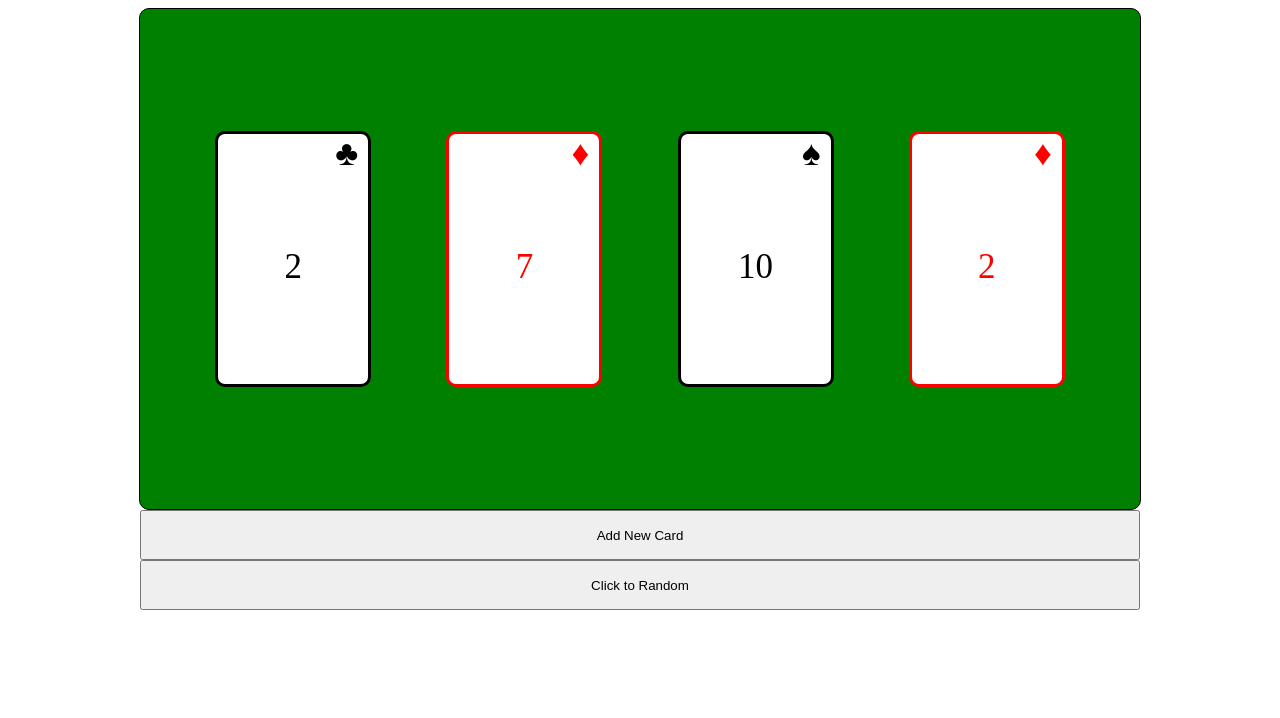
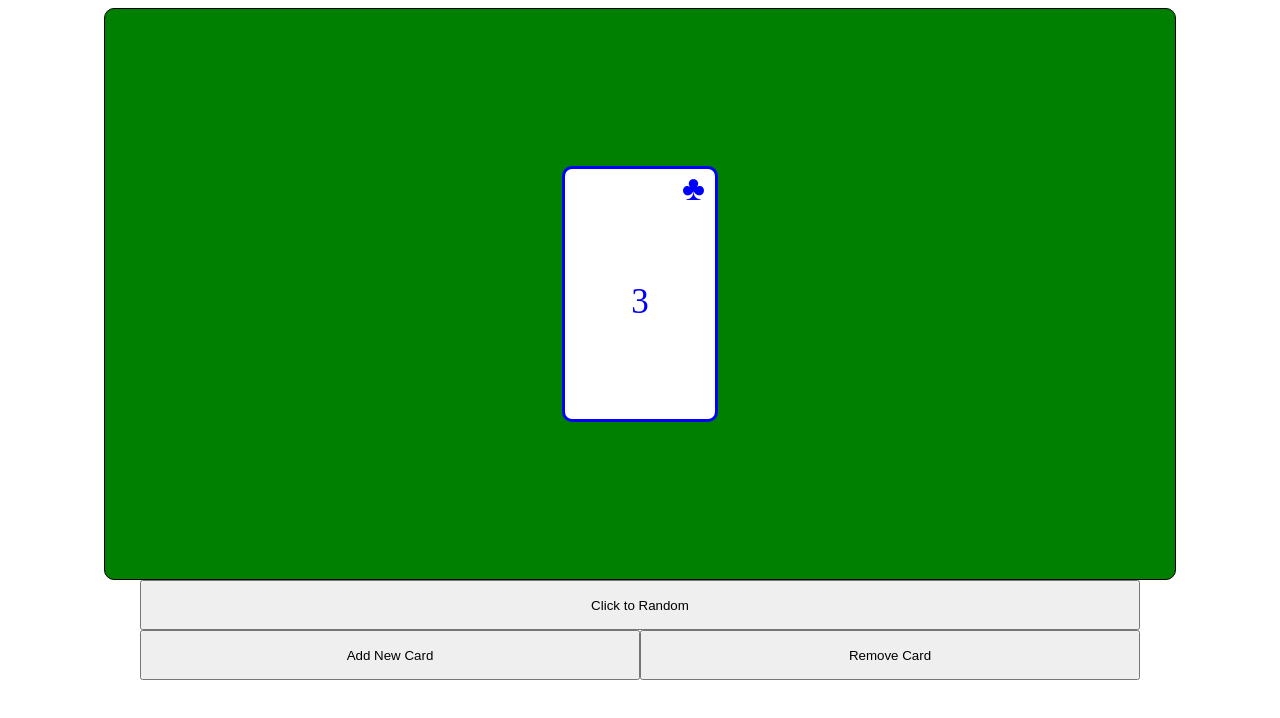
Before and after one commit to lnwProgramingSpeed/CAMT-S2023-960131-652110295, a plain HTML site: page poker game/random-card.html in a window 1280 px wide. Drawn offline with Linux system fonts and the light colour scheme.

Commit message:
add rainbow
add rainbow

```diff
--- a/poker game/random-card.html
+++ b/poker game/random-card.html
@@ -20,12 +20,14 @@
         display: flex;
         flex-wrap: wrap;
         border: 1px solid black;
+        padding: 35px;
         border-radius: 10px;
         width: 1000px;
         height: 500px;
         background-color: green;
         align-items: center;
         justify-content: space-evenly;
+        gap: 15px 35px;
     }
 
     .card-container {
@@ -35,6 +37,7 @@
         border-radius: 10px;
         width: 15%;
         height: 50%;
+
     }
 
     .card-type {
@@ -63,6 +66,94 @@
         width: 1000px;
         height: 50px;
     }
+
+    .cardControl {
+        position: relative;
+        display: flex;
+    }
+
+    .cardControl button {
+        width: 500px;
+        height: 50px;
+    }
+
+    .rainbow-warm {
+        animation: rainbow-warm 2.5s linear;
+        animation-iteration-count: infinite;
+    }
+
+    .rainbow-cool {
+        animation: rainbow-cool 2.5s linear;
+        animation-iteration-count: infinite;
+    }
+
+    @keyframes rainbow-warm {
+
+        0%,
+        100% {
+            color: rgb(255, 0, 0);
+            /* Red */
+        }
+
+        16% {
+            color: rgb(255, 127, 0);
+            /* Orange */
+        }
+
+        33% {
+            color: rgb(255, 255, 0);
+            /* Yellow */
+        }
+
+        50% {
+            color: rgb(255, 204, 0);
+            /* Gold */
+        }
+
+        66% {
+            color: rgb(255, 127, 0);
+            /* Orange */
+        }
+
+        83% {
+            color: rgb(255, 0, 0);
+            /* Red */
+        }
+    }
+
+    @keyframes rainbow-cool {
+
+        0%,
+        100% {
+            color: rgb(0, 0, 255);
+            /* Blue */
+        }
+
+        16% {
+            color: rgb(0, 128, 255);
+            /* Light Blue */
+        }
+
+        33% {
+            color: rgb(0, 255, 255);
+            /* Teal */
+        }
+
+        50% {
+            color: rgb(153, 255, 255);
+            /* Light Teal */
+        }
+
+        66% {
+            color: rgb(0, 128, 255);
+            /* Light Blue */
+        }
+
+        83% {
+            color: rgb(0, 0, 255);
+            /* Blue */
+        }
+    }
 </style>
 
 <body>
@@ -72,29 +163,20 @@
                 <div class="card-type"></div>
                 <div class="card-number"></div>
             </div>
-            <div class="card-container">
-                <div class="card-type"></div>
-                <div class="card-number"></div>
-            </div>
-            <div class="card-container">
-                <div class="card-type"></div>
-                <div class="card-number"></div>
-            </div>
-            <div class="card-container">
-                <div class="card-type"></div>
-                <div class="card-number"></div>
-            </div>
         </div>
         <div class="random">
+            <button onclick="generateNewCard()">Click to Random</button>
+        </div>
+        <div class="cardControl">
             <button onclick="addNewCard()">Add New Card</button>
-            <button onclick="generateNewCard()">Click to Random</button>
+            <button onclick="removeCard()">Remove Card</button>
         </div>
     </div>
 
     <script>
         // card number and type
         var CARD_TYPE = ['♣', '♦', '♥', '♠']
-        var CARD_NUMBER = ['A', '1', '2', '3', '4', '5', '6', ' 7', '8', '9', '10', 'J', 'Q', 'K']
+        var CARD_NUMBER = ['A', '2', '3', '4', '5', '6', ' 7', '8', '9', '10', 'J', 'Q', 'K']
 
         // random function
         // max: number > 0
@@ -108,31 +190,41 @@
 
         function generateNewCard() {
             // Loop for how many the card have
-            for (let i = 0; i < document.getElementsByClassName("card-type").length; i++) {
+            for (let i = 0; i < document.getElementsByClassName("card-container").length; i++) {
 
                 // cardTypeElement and cardNumberElement will get a class name "card-type" and "card-number"
                 // At position of i which is 0-3(1-4) as it loop by
                 var cardTypeElement = document.getElementsByClassName("card-type")[i];
                 var cardNumberElement = document.getElementsByClassName("card-number")[i];
+                var cardContainerElement = document.getElementsByClassName("card-container")[i];
 
                 // how to use random function
                 // Storge a random value in cardType and cardNumber
                 var cardType = CARD_TYPE[random(CARD_TYPE.length)];
                 var cardNumber = CARD_NUMBER[random(CARD_NUMBER.length)];
 
-                if (cardType === '♥' || cardType === '♦') {
-                    document.getElementsByClassName("card-type")[i].style.color = "red";
-                    document.getElementsByClassName("card-number")[i].style.color = "red";
-                    document.getElementsByClassName("card-container")[i].style.borderColor = "red";
+                if (cardType === '♦' || cardType === '♥') {//[i] child of that class NOT that class
+                    cardTypeElement.classList.remove("rainbow-cool");
+                    cardNumberElement.classList.remove("rainbow-cool");
+                    cardContainerElement.classList.remove("rainbow-cool");
+
+                    cardTypeElement.classList.add("rainbow-warm");
+                    cardNumberElement.classList.add("rainbow-warm");
+                    cardContainerElement.classList.add("rainbow-warm");
                 } else {
-                    document.getElementsByClassName("card-type")[i].style.color = "";
-                    document.getElementsByClassName("card-number")[i].style.color = "";
-                    document.getElementsByClassName("card-container")[i].style.borderColor = "";
-                }
+                    cardTypeElement.classList.remove("rainbow-warm");
+                    cardNumberElement.classList.remove("rainbow-warm");
+                    cardContainerElement.classList.remove("rainbow-warm");
+
+                    cardTypeElement.classList.add("rainbow-cool");
+                    cardNumberElement.classList.add("rainbow-cool");
+                    cardContainerElement.classList.add("rainbow-cool");
+                }//debugger
 
                 // Finally the value of cardType and cardNumber will be install in cardTypeElement and cardNumberElement
                 cardTypeElement.innerHTML = cardType;
                 cardNumberElement.innerHTML = cardNumber;
+                //innerText innerHTML
             }
         }
 
@@ -146,6 +238,16 @@
                     </div>
             `;
             playgroundElement.insertAdjacentHTML('beforeend', newCardDisplay);
+            generateNewCard();
+        }
+
+        function removeCard() {
+            var playgroundElement = document.querySelector('.playground');//Select all child in .playground aka. card-container
+            var lastCardElement = playgroundElement.lastElementChild;//Select last child
+            if (lastCardElement) {//if there is a last child or to be easy to understand if there is still any card left
+                playgroundElement.removeChild(lastCardElement);//remove last child in card-container
+            }
+
         }
 
     </script>
```
